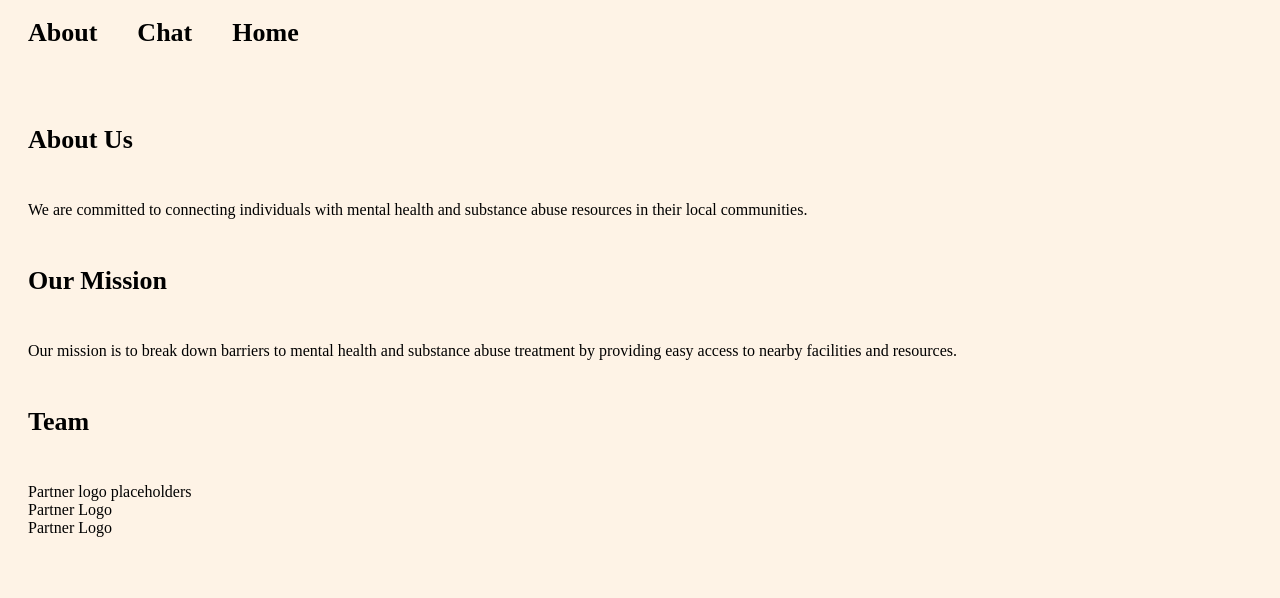
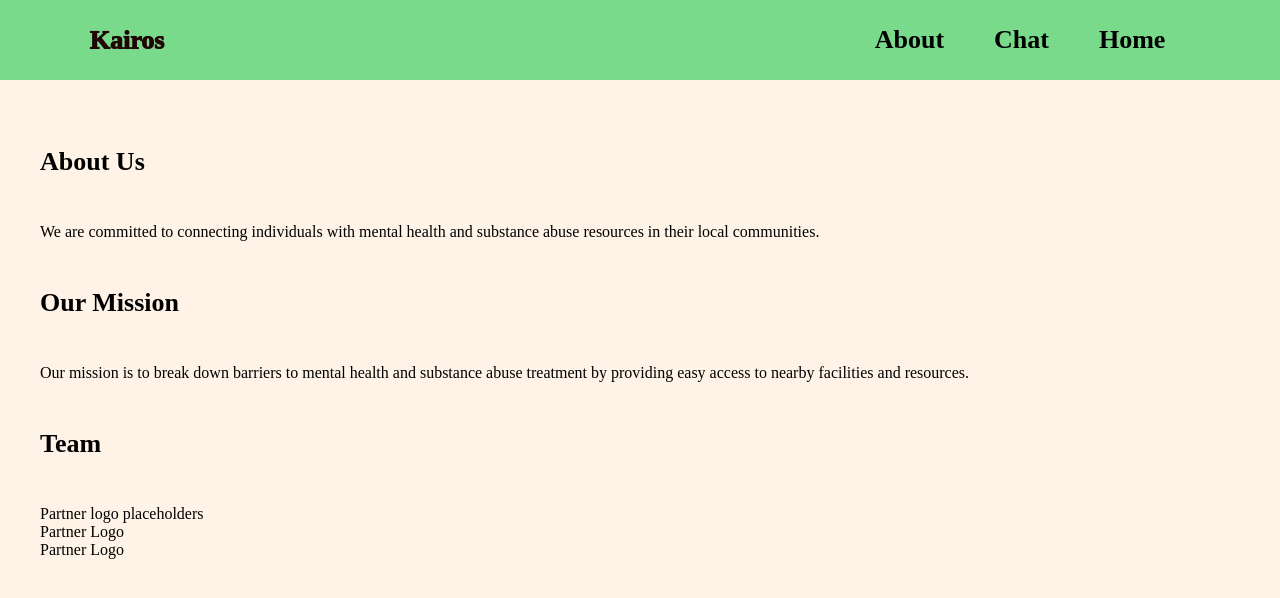
Before and after one commit to marismith79/Kairos, a React (Vite) app in the folder client/: page /about in a window 1280 px wide. Shown: the top 598 px of the page. Built offline with nearby package versions, Linux system fonts and the light colour scheme.

Commit message:
Fixed header and other formatting

```diff
--- a/client/index.html
+++ b/client/index.html
@@ -7,8 +7,10 @@
     <title>Vite App</title>
     <style>
       html, body {
-        background-color: #fef3e6;
-        font-family: nanummyeongjo;
+      background-color: #fef3e6;
+      font-family: nanummyeongjo;
+      margin: 0;
+      outline: none;
       }
     </style>
   </head>
--- a/client/src/App.css
+++ b/client/src/App.css
@@ -31,18 +31,18 @@
   width: 100%;
   max-width: 1200px;
   margin: 0 auto;
-  padding: 20px;
+  padding: 20px 20px 20px 20px;
   border-radius: 8px;
-  position: absolute;
+  position: relative;
 }
 
 .App-logo {
   pointer-events: none;
   background-color: transparent;
-  width: 100px;
-  height: 100px;
+  width: 200px;
+  height: 280px;
   display: block;
-  margin: 0 auto;
+  margin: 140px auto 110px auto;
   object-fit: contain;
   position: relative;
 }
@@ -50,7 +50,7 @@
 @media (prefers-reduced-motion: no-preference) {
   .App-logo {
     animation: App-logo-spin infinite 20s linear;
-    transform-origin: 50.5% 58%;
+    transform-origin: center;
   }
 }
 
@@ -74,26 +74,65 @@
   color: rgb(33, 5, 5);
 }
 
+.header-container {
+  display: flex;
+  width: 100%;
+  justify-content: space-between;
+}
+
+.Header1 {
+  background-color: #67d87ee1;
+  height: 10vh;
+  width: 50%;
+  padding: 0 7%;
+  font-weight: 1000;
+  flex-direction: row;
+  text-align: left;
+  font-size: calc(10px + 2vmin);
+  color: rgb(33, 5, 5);
+  justify-content: center;
+}
+
+.Header2 {
+  background-color: #67d87ee1;
+  height: 10vh;
+  width: 50%;
+  padding: 0 7%;
+  text-align: right;
+  align-items: right;
+  list-style: none;
+  font-size: calc(10px + 2vmin);
+  color: rgb(33, 5, 5);
+  justify-content: right;
+}
+
+.nav {
+  width: 100%;
+  text-align: right;
+  align-items: right;
+
+}
 
 button {
   font-size: calc(10px + 2vmin);
   font-family: nanummyeongjo;
   font-weight: bold;
-  min-height: 5vh;
-  padding: 10px 20px;
+  padding: 25px;
   border: none;
-  background-color: #fef3e6;
+  background-color: transparent;
   color: rgb(0, 0, 0);
   cursor: pointer;
+  align-items: right;
+  text-align: right;
   transition: background-color 0.3s ease, transform 0.3s ease;
 }
 
 button:active {
-  background-color: #000000;
+  border-bottom: 2px solid #000000;
   transform: scale(1);
 }
 
 button:focus {
   outline: none;
-  box-shadow: 0 0 0 3px rgba(33, 161, 241, 0.5);
+  border-bottom: 2px solid #000000;
 }
--- a/client/src/components/Header.tsx
+++ b/client/src/components/Header.tsx
@@ -1,12 +1,15 @@
 import "../App.css";
-
 import { Button } from "../components/ui/button";
 import { Link } from "wouter";
 
 export function Header() {
   return (
-    <header>
-      <nav>
+    <header className="header-container" >
+      <div className="Header1">
+        <p>Kairos</p>
+      </div>
+      <div className="Header2">
+        <nav className="nav">
           <Link href="/about">
             <Button>
               About
@@ -23,6 +26,7 @@ export function Header() {
             </Button>
           </Link>
         </nav>
+      </div>
     </header>
   );
 }
--- a/client/src/components/Home.tsx
+++ b/client/src/components/Home.tsx
@@ -10,7 +10,7 @@ export function Body() {
         const img = e.target as HTMLImageElement;
         console.log(`Width: ${img.naturalWidth}, Height: ${img.naturalHeight}`);
       }}/>
-    <h1 className="App-header">We build Emotional Voice AI<br />to support crisis care hotlines</h1>
+    <h1 className="App-header">We build emotion-sensitive Voice AI<br />to support crisis care hotlines</h1>
         <About />
     </section>
     </div>
```
Lines whose indentation alone changed are shown as unchanged.
